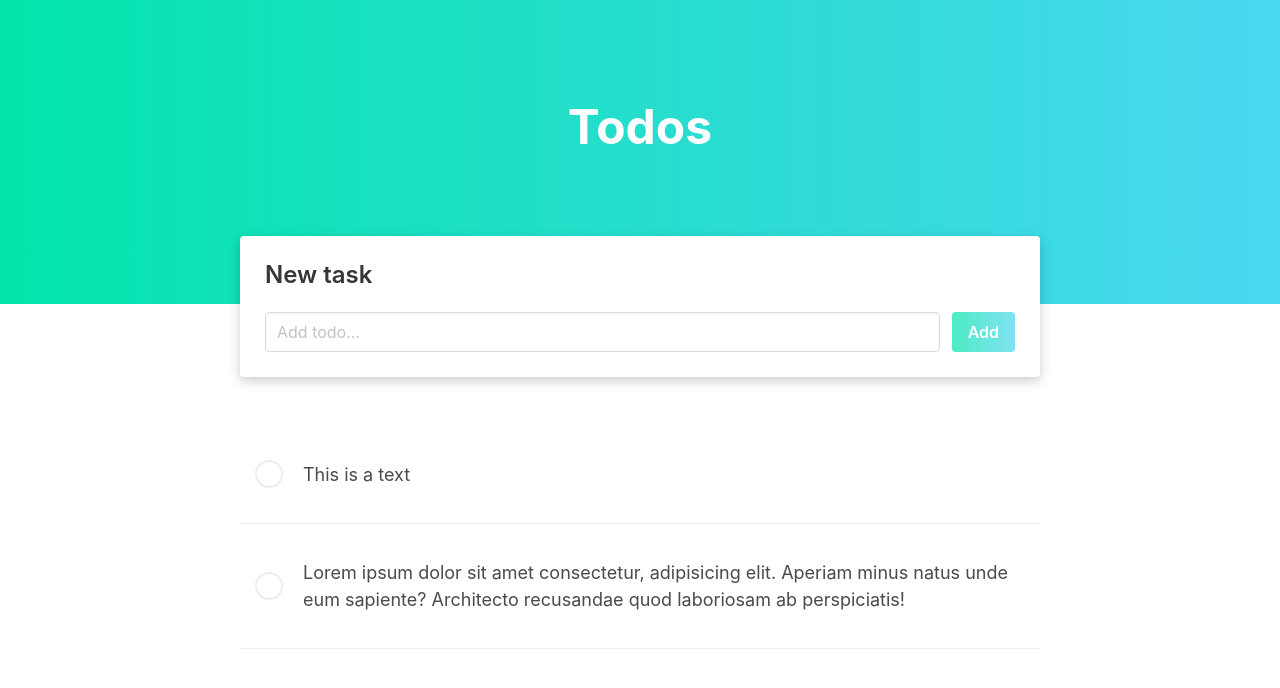
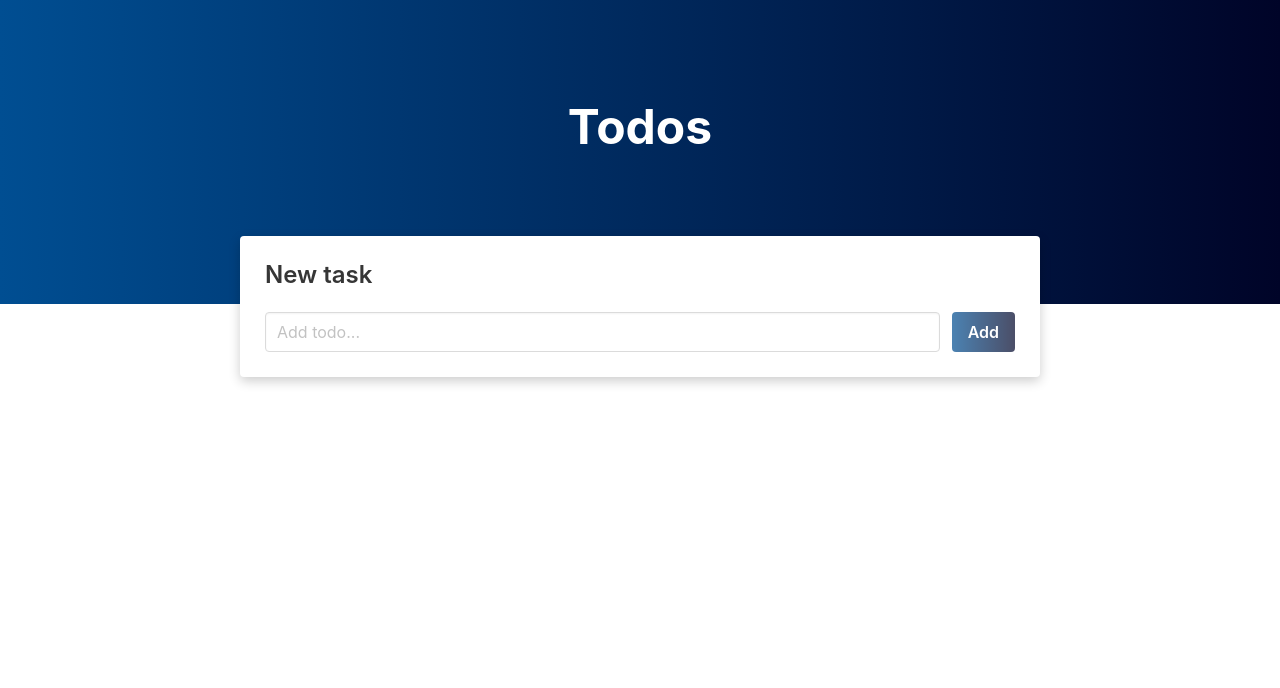
Before and after one commit to EPShepelev/telda-test, an Angular app: page / in a window 1280 px wide. Shown: the top 688 px of the page. Built offline with nearby package versions, Linux system fonts and the light colour scheme.

Commit message:
changed gradient

```diff
--- a/src/app/shared/data.service.ts
+++ b/src/app/shared/data.service.ts
@@ -5,12 +5,7 @@ import { Task } from './task.model';
   providedIn: 'root',
 })
 export class DataService {
-  tasks: Task[] = [
-    new Task('This is a text'),
-    new Task(
-      'Lorem ipsum dolor sit amet consectetur, adipisicing elit. Aperiam minus natus unde eum sapiente? Architecto recusandae quod laboriosam ab perspiciatis!'
-    ),
-  ];
+  tasks: Task[] = [];
 
   constructor() {}
 
--- a/src/app/tasks/tasks.component.html
+++ b/src/app/tasks/tasks.component.html
@@ -1,7 +1,7 @@
 <section class="heading-section">
   <h1 class="title is-1 has-text-centered">Todos</h1>
 </section>
-<div class="container">
+<div class="container add-task-box-container">
   <div class="add-todo-box">
     <form #form="ngForm" (ngSubmit)="onFormSubmit(form)">
       <h2 class="title is-4">New task</h2>
--- a/src/app/tasks/tasks.component.scss
+++ b/src/app/tasks/tasks.component.scss
@@ -1,7 +1,7 @@
 .heading-section {
   padding: 100px;
   padding-bottom: 150px;
-  background: linear-gradient(to right, rgb(2, 228, 171), rgb(74, 215, 240));
+  background: linear-gradient(to right, rgb(0, 78, 146), rgb(0, 4, 40));
   h1.title {
     font-weight: bold;
     color: #fff;
@@ -12,6 +12,12 @@
   max-width: 800px !important;
 }
 
+.add-task-box-container {
+  position: sticky;
+  top: 0;
+  z-index: 1;
+}
+
 .add-todo-box {
   padding: 25px;
   margin-top: -68px;
--- a/src/styles.scss
+++ b/src/styles.scss
@@ -12,7 +12,7 @@ body {
 
 .alt-gradient-btn {
   border: none;
-  background: linear-gradient(to right, rgb(2, 228, 171), rgb(74, 215, 240));
+  background: linear-gradient(to right, rgb(0, 78, 146), rgb(0, 4, 40));
   color: #fff;
   font-weight: 600;
   opacity: 0.7;
```
